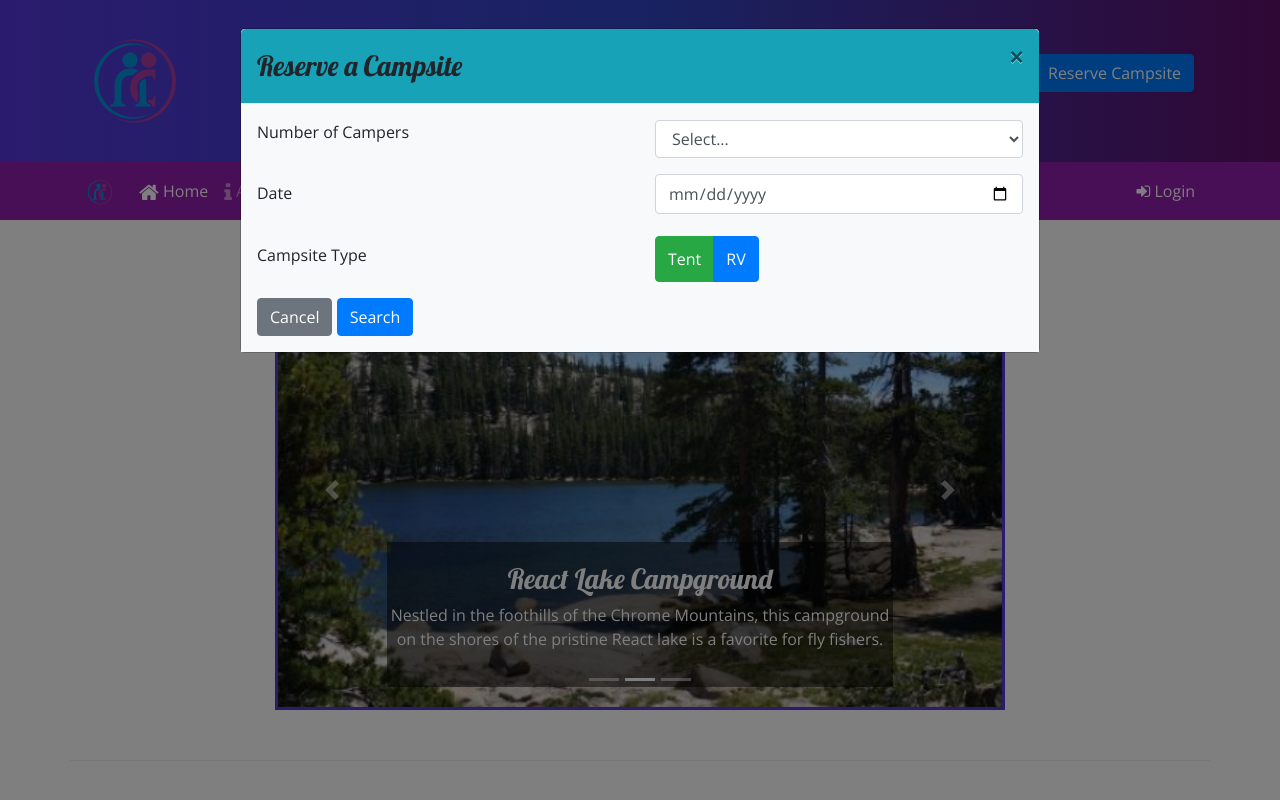
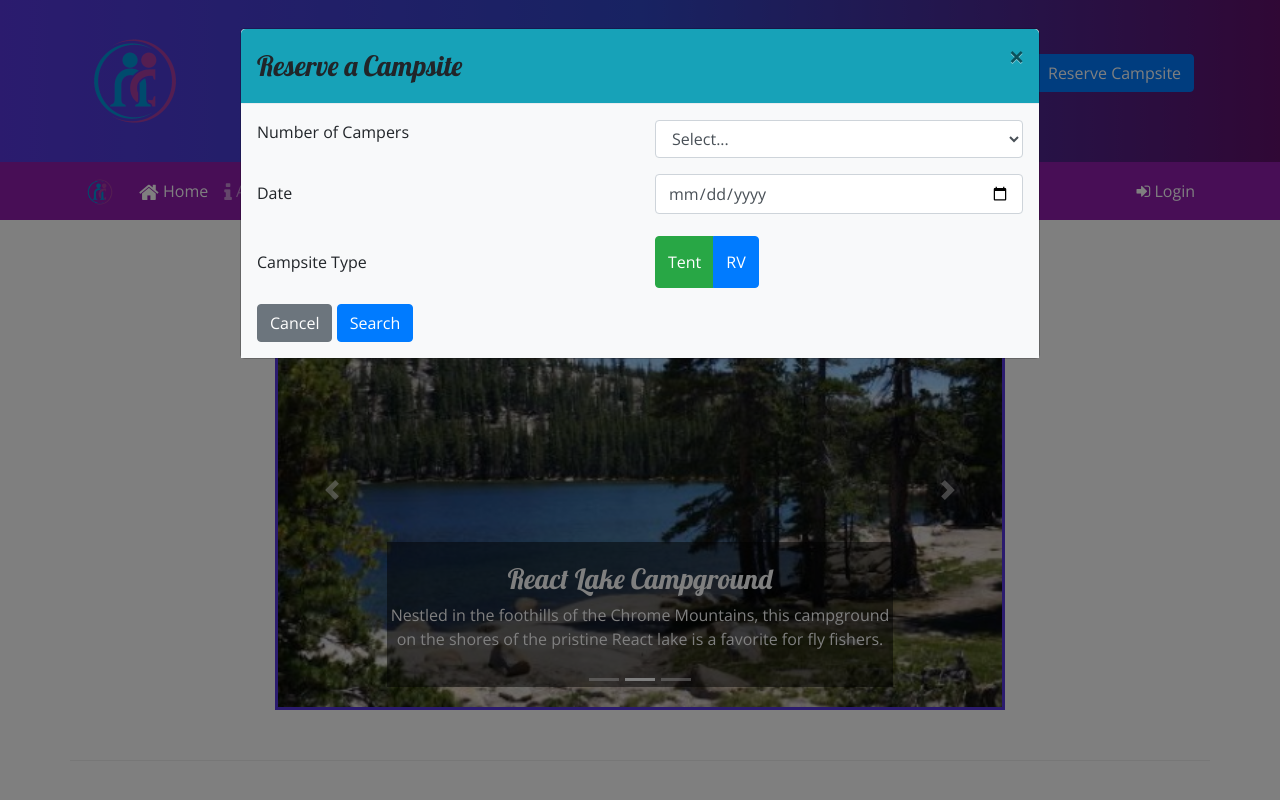
Before and after one commit to zudrake/bootstrap, a website: page index.html in a window 1280 px wide. Both pictures are taken after a click on the button "Reserve Campsite". Shown: the top 800 px of the page. Drawn offline with nearby package versions, Linux system fonts and the light colour scheme.

Commit message:
spelling check

```diff
--- a/index.html
+++ b/index.html
@@ -74,7 +74,7 @@
             </div>
             <div class="form-group row">
               <div class="col-sm-6 col-form-label">
-                <label class="col-form-labe" for="Campsite Type">Campsite Type</label>
+                <label class="col-form-label" for="Campsite Type">Campsite Type</label>
               </div>
               <div class="col-sm-6 btn-group btn-group-toggle" data-toggle="buttons">
                 <button class="btn btn-success" name="siteType" id="siteTent">
```
